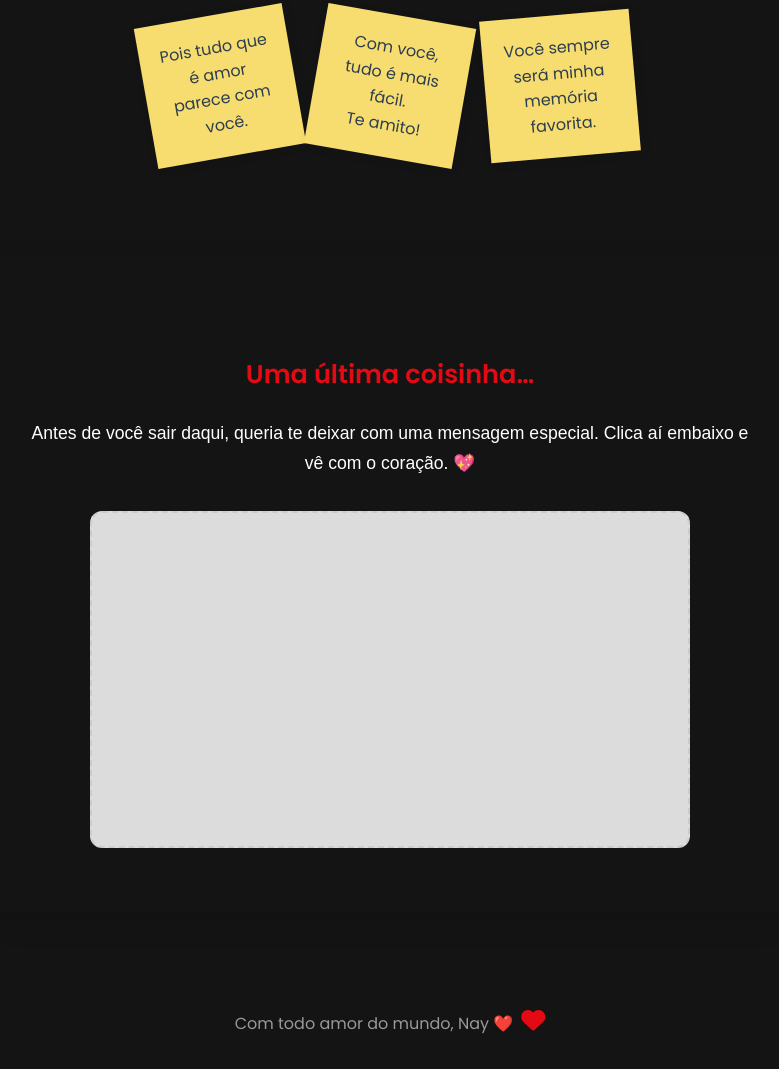
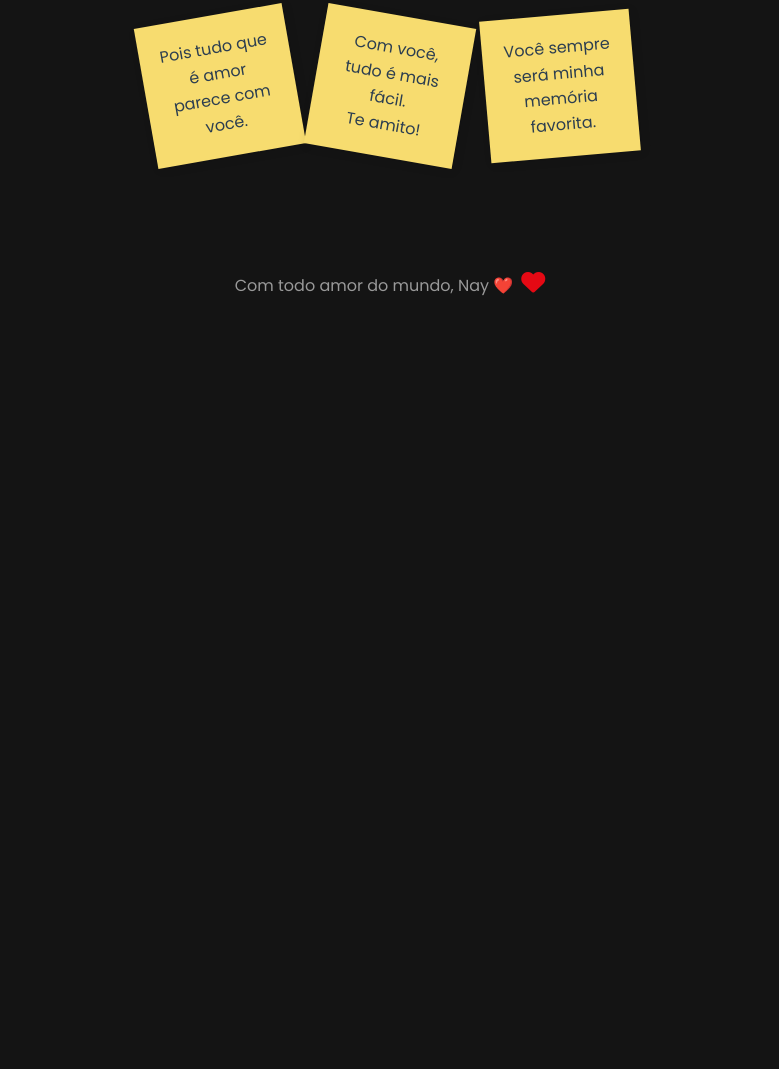
Before and after one commit to nayrabelarmino1/1year, a plain HTML site: page index.html in a window 1280 px wide. Shown: the part 3127-4196 px from the top of the page, without its empty margins (250-1029 px from the left). After the commit the page ends 3457 px from the top, so only its background shows below. Drawn offline with Linux system fonts and the light colour scheme.

Commit message:
Update index.html

```diff
--- a/index.html
+++ b/index.html
@@ -236,17 +236,6 @@
             </div>
           </section>
 
-
-        <!-- Vídeo ou mensagem final -->
-        <section id="final-message" class="final-message">
-            <h2>Uma última coisinha…</h2>
-            <p>Antes de você sair daqui, queria te deixar com uma mensagem especial. Clica aí embaixo e vê com o coração. 💖</p>
-
-            <div class="video-placeholder">
-              <!-- Aqui você pode colocar seu vídeo mais tarde -->
-              <!-- Exemplo: <iframe src="link-do-seu-video" ...></iframe> -->
-            </div>
-        </section>
     </main>
 
     <!-- Coração no footer -->
```
